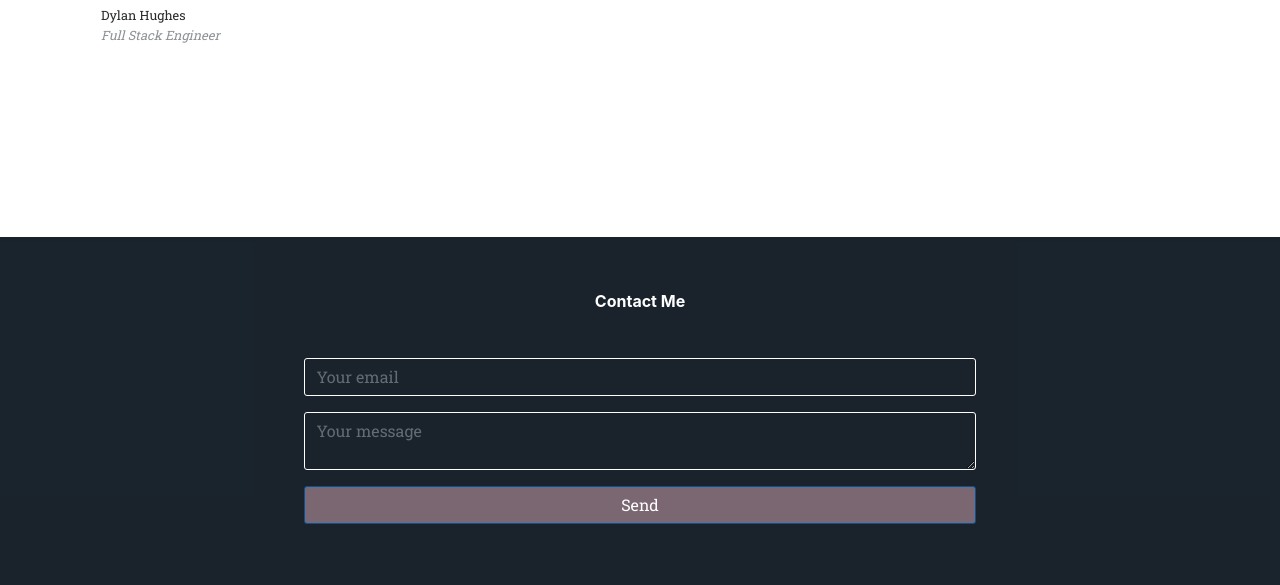
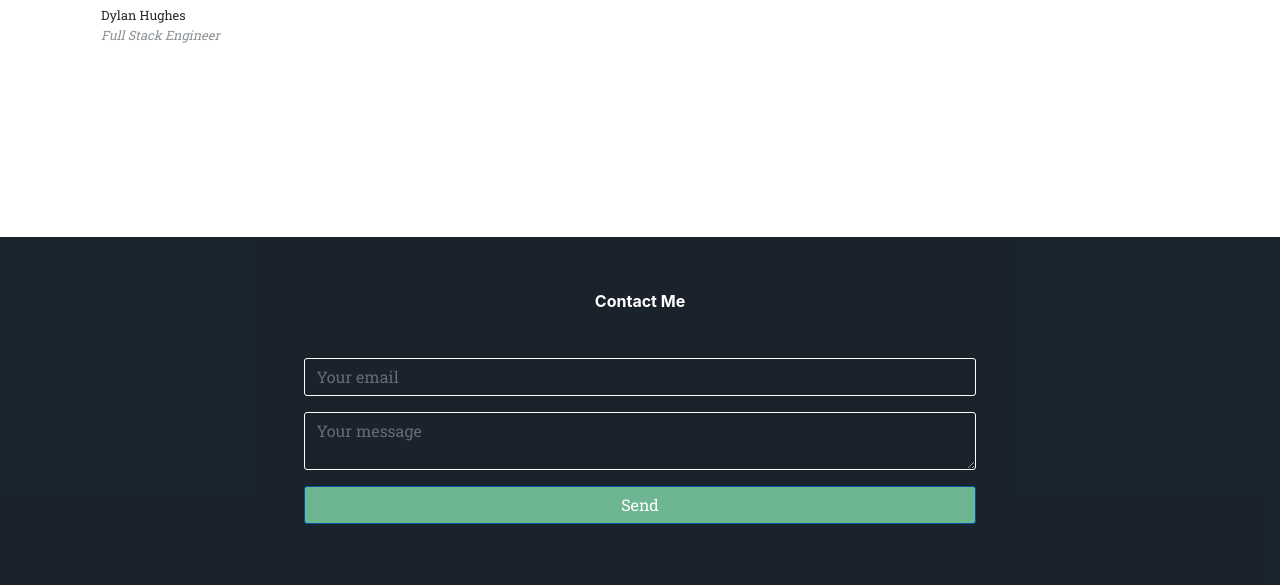
Before and after one commit to Visylvius/portfolio-site, a website: page index.html in a window 1280 px wide. In both pictures the pointer is over the button "Send". Shown: the part 6109-6694 px from the top of the page. Drawn offline with nearby package versions, Linux system fonts and the light colour scheme; a web font is replaced by a local one.

Commit message:
update on hover color of contact button

```diff
--- a/styles.css
+++ b/styles.css
@@ -286,7 +286,7 @@
 }
 
 #contact button:hover {
-  background: #7b6771;
+  background: #6DB691;
   color: #fff;
   cursor: hover !important;
 }
```
